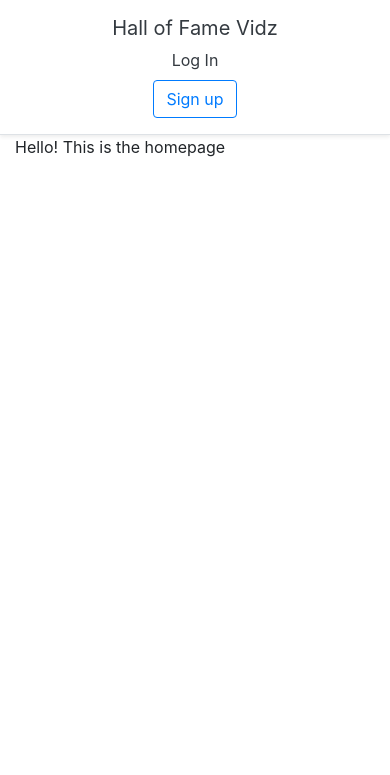
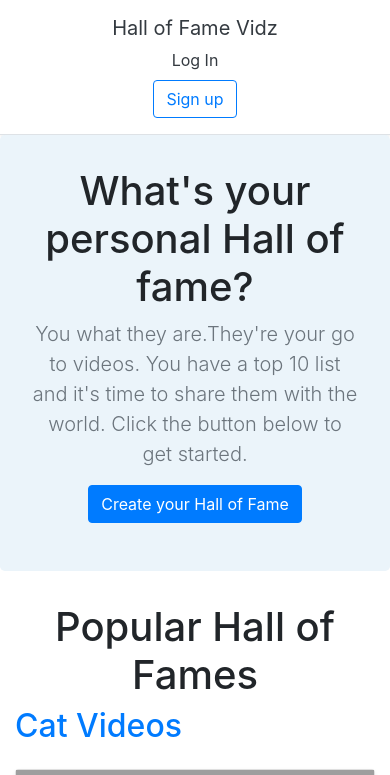
Before and after one commit to magickoo/HallOfFame, a Django app: page / in a window 390 px wide. Shown: the top 775 px of the page. Before the commit the page ends 157 px from the top, so only its background shows below. Run offline with Django 5.2, Linux system fonts and the light colour scheme; data comes from the database, SQL or seed files in the repository; both versions use the stored data as it was after the commit; some libraries are stand-ins or nearby versions; grey boxes are pictures that could not be loaded.

Commit message:
feat: website functionality complete

```diff
--- a/halls/templates/halls/dashboard.html
+++ b/halls/templates/halls/dashboard.html
@@ -23,6 +23,7 @@
 
        {% endfor %}
     </div>
+
     {% endfor %}
 
 {% endblock %}
--- a/halls/templates/halls/home.html
+++ b/halls/templates/halls/home.html
@@ -1,6 +1,56 @@
 {% extends 'halls/base.html' %}
 {% block content %}
+<section class="jumbotron text-center">
+    <div class="container">
+        <h1>What's your personal Hall of fame?</h1>
+        <p class="lead text-muted">You what they are.They're your go to videos. You have a top 10 list and it's time to share them with the world. Click the button below to get started.
+        </p>
+        <p>
+        <a href= " {% url 'create_hall' %}" class="btn btn-primary">Create your Hall of Fame</a>
+
+        </p>
+    </div>
+</section>
 <div class="container">
-Hello! This is the homepage
+<h1 class="text-center">Popular Hall of Fames</h1>
+
+{% for hall in popular_halls %}
+    <h2><a href="{% url 'detail_hall' hall.id %}"> {{ hall.title }} </a></h2>
+
+    <div class = "row">
+       {% for video in hall.video_set.all %}
+       <div class="col-md-4 mt-3">
+        <div class="card mb-4 shadow-sm">
+        <iframe width="100%" height="225" src="https://www.youtube.com/embed/{{ video.youtube_id }} " frameborder="0" allow="accelerometer; autoplay; encrypted-media; gyroscope; picture-in-picture" allowfullscreen></iframe>
+        <div class="card-body"><p class="card-text">{{ video.title }} </p>
+        </div>
+    </div>
 </div>
+
+{% endfor %}
+
+</div>
+{% endfor %}
+
+<h1 class="text-center">Recent Hall of Fames</h1>
+
+{% for hall in recent_halls %}
+    <h2><a href="{% url 'detail_hall' hall.id %}"> {{ hall.title }} </a></h2>
+
+    <div class = "row">
+       {% for video in hall.video_set.all %}
+       <div class="col-md-4 mt-3">
+        <div class="card mb-4 shadow-sm">
+        <iframe width="100%" height="225" src="https://www.youtube.com/embed/{{ video.youtube_id }} " frameborder="0" allow="accelerometer; autoplay; encrypted-media; gyroscope; picture-in-picture" allowfullscreen></iframe>
+        <div class="card-body"><p class="card-text">{{ video.title }} </p>
+        </div>
+    </div>
+</div>
+
+{% endfor %}
+
+</div>
+{% endfor %}
+</div>
+
 {% endblock %}
--- a/halls/views.py
+++ b/halls/views.py
@@ -14,7 +14,9 @@ import requests
 
 YOUTUBE_API_KEY = 'AIzaSyBIKzmId4r-ClE4t-lpqts8n0lUxeAWWJU'
 def home(request):
-    return render(request,'halls/home.html')
+    recent_halls = Hall.objects.all().order_by('-id')[:3]
+    popular_halls = [Hall.objects.get(pk=1),Hall.objects.get(pk=2),Hall.objects.get(pk=3)]
+    return render(request,'halls/home.html',{'recent_halls':recent_halls, 'popular_halls':popular_halls})
 def dashboard(request):
     hall = Hall.objects.filter(user= request.user)
     return render(request,'halls/dashboard.html',{'halls':hall })
@@ -101,7 +103,7 @@ class CreateHall(generic.CreateView):
     def form_valid(self,form):
         form.instance.user = self.request.user
         super(CreateHall,self).form_valid(form)
-        return redirect('home')
+        return redirect('dashboard')
 
 class DetailHall(generic.DetailView):
     model = Hall
```
Also changed, not shown: dumpdata_utf8.py (added, +14 -0 lines), halls/templates/halls/create_hall.html (+9 -1 lines), halls/templates/halls/detail_hall.html (+21 -0 lines), halls/templates/halls/update_hall.html (+9 -1 lines), halls/templates/registration/login.html (+11 -1 lines), halls/templates/registration/signup.html (+10 -1 lines), db.sqlite3.
